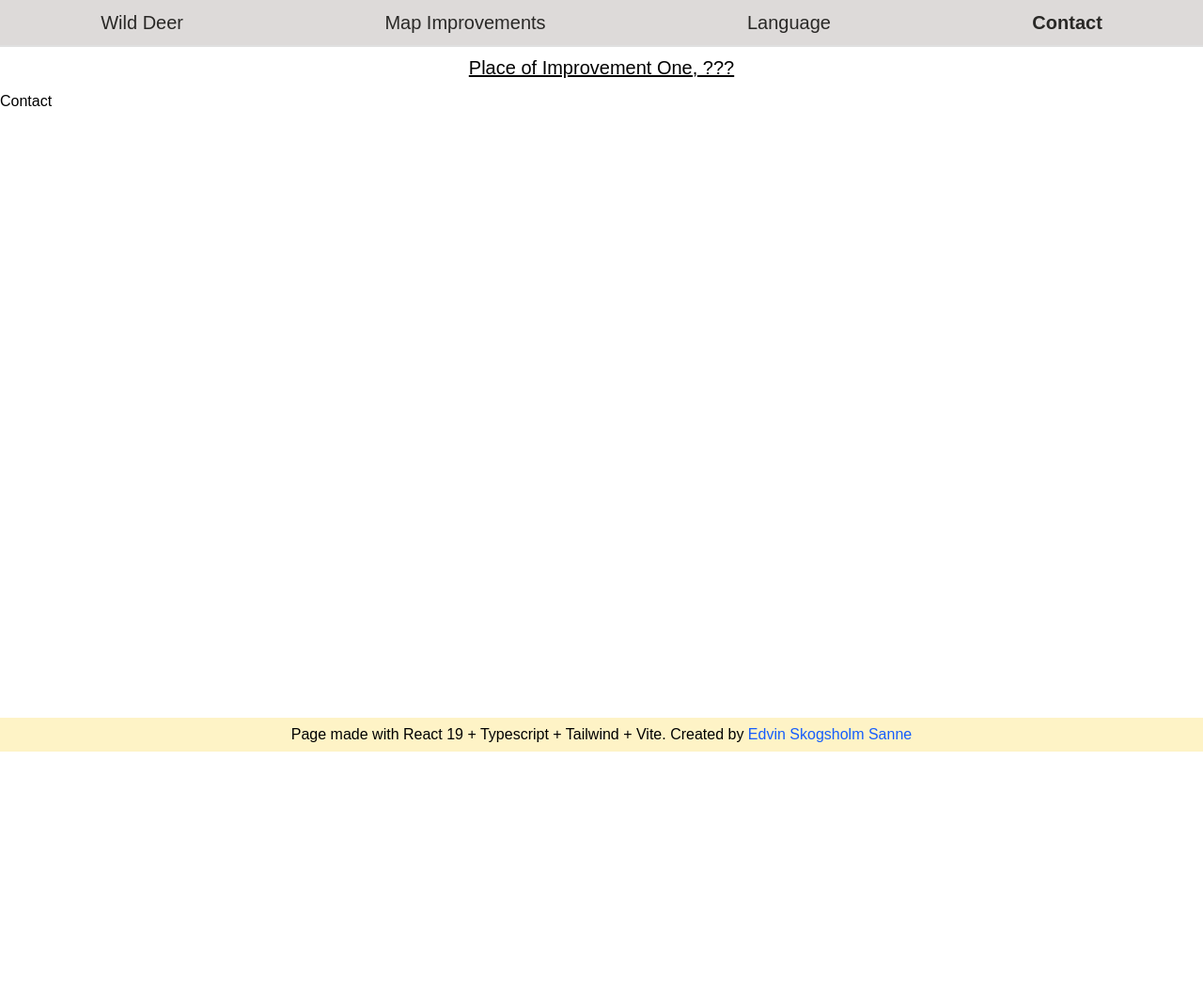
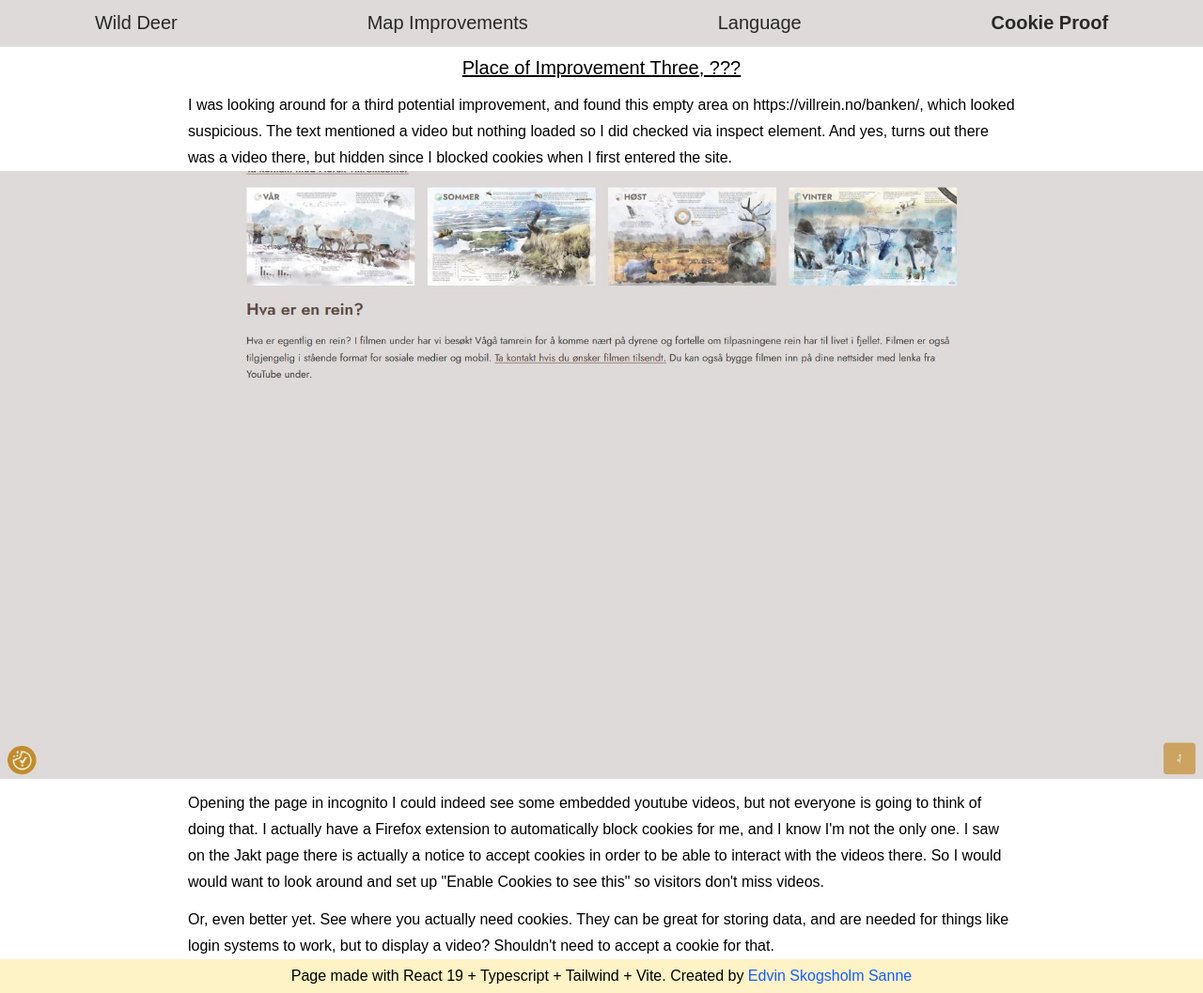
Before and after one commit to Acasez/wild-deer-page, a React (Vite) app: page /wilddeer/Contact in a window 1280 px wide. Shown: the whole page at 94% size. Before the commit the page ends 800 px from the top, so only its background shows below. Built offline with nearby package versions, Linux system fonts and the light colour scheme.

Commit message:
Cookieproof

```diff
--- a/src/pages/Contact.tsx
+++ /dev/null
@@ -1,15 +0,0 @@
-import { Helmet } from "react-helmet-async";
-
-export default function Contact() {
-  return (
-    <>
-      <Helmet>
-        <title>Contact - Villrein.no</title>
-      </Helmet>
-      <h1 className="text-xl text-center m-2 underline">
-        Place of Improvement One, ???
-      </h1>
-      <p>Contact</p>
-    </>
-  );
-}
--- /dev/null
+++ b/src/pages/CookieProof.tsx
@@ -0,0 +1,41 @@
+import { Helmet } from "react-helmet-async";
+
+export default function Contact() {
+  return (
+    <>
+      <Helmet>
+        <title>CookieProof - Villrein.no</title>
+      </Helmet>
+      <h1 className="text-xl text-center m-2 underline">
+        Place of Improvement Three, ???
+      </h1>
+      <p className="mx-50 mt-3">
+        I was looking around for a third potential improvement, and found this
+        empty area on https://villrein.no/banken/, which looked suspicious. The
+        text mentioned a video but nothing loaded so I did checked via inspect
+        element. And yes, turns out there was a video there, but hidden since I
+        blocked cookies when I first entered the site.
+      </p>
+      <img
+        src="./images/EmptyArea.JPG"
+        alt="Map view on the site"
+        className="w-full"
+      />
+      <p className="mx-50 mt-3">
+        Opening the page in incognito I could indeed see some embedded youtube
+        videos, but not everyone is going to think of doing that. I actually
+        have a Firefox extension to automatically block cookies for me, and I
+        know I'm not the only one. I saw on the Jakt page there is actually a
+        notice to accept cookies in order to be able to interact with the videos
+        there. So I would would want to look around and set up "Enable Cookies
+        to see this" so visitors don't miss videos.
+      </p>
+      <p className="mx-50 mt-3">
+        Or, even better yet. See where you actually need cookies. They can be
+        great for storing data, and are needed for things like login systems to
+        work, but to display a video? Shouldn't need to accept a cookie for
+        that.
+      </p>
+    </>
+  );
+}
--- a/src/pages/Language.tsx
+++ b/src/pages/Language.tsx
@@ -7,7 +7,7 @@ export default function Language() {
         <title>Language - Villrein.no</title>
       </Helmet>
       <h1 className="text-xl text-center m-2 underline">
-        Place of Improvement One, Translation
+        Place of Improvement Two, Translation
       </h1>
       <p className="mx-50 mt-3">
         The second improvement suggestion is a bit simpler, get all the pages
--- a/src/pages/Maps.tsx
+++ b/src/pages/Maps.tsx
@@ -26,6 +26,11 @@ export default function Maps() {
           should be something I could set up myself. I have been planning to
           make an interactive map view with similar functionality for my TTRPG
           page, that seems possible from my research.
+          <br />I also want to note that the map on
+          https://villrein.no/villreinomrader/ looks far better than the others,
+          due to the border around it that clearly defines where the interactive
+          area is. Making the map locations on the left highlight the areas on
+          the map would be even better.
         </p>
       </div>
       <div className="text-text-black">
--- a/src/routes/config.ts
+++ b/src/routes/config.ts
@@ -29,8 +29,8 @@ export const routes: RouteConfig[] = [
   },
   {
     path: "/wilddeer/Contact",
-    component: lazy(() => import("../pages/Contact")),
-    header: "Contact",
+    component: lazy(() => import("../pages/CookieProof")),
+    header: "Cookie Proof",
     createHeader: true,
   },
 ];
```
Also changed, not shown: public/images/CookieElement.JPG (added), public/images/EmptyArea.JPG (added).
